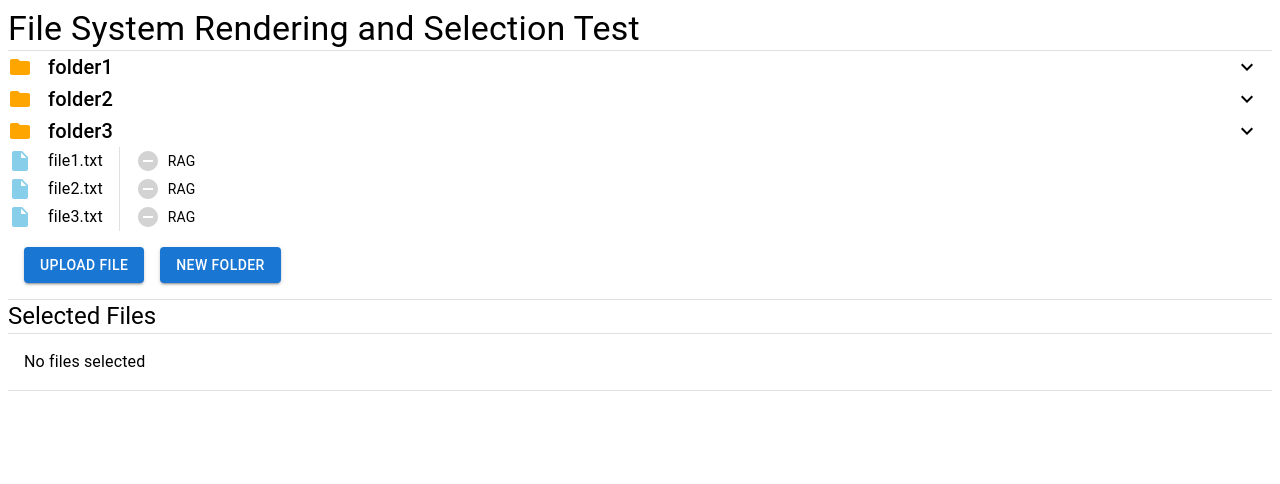
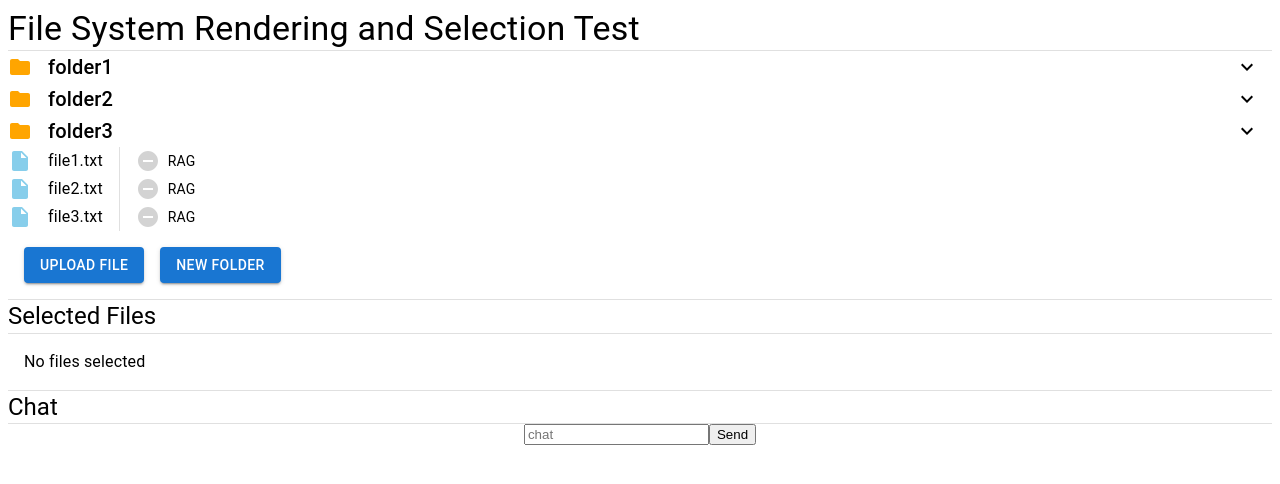
Before and after one commit to JasonKrentsel/React-FilaMental, a React (Vite) app in the folder FilaMental/: page / in a window 1280 px wide. Shown: the top 484 px of the page. Built offline with nearby package versions, Linux system fonts and the light colour scheme.

Commit message:
Basic Chat interface Implemented

```diff
--- a/FilaMental/src/App.tsx
+++ b/FilaMental/src/App.tsx
@@ -4,6 +4,7 @@ import useFiles, { File } from "./hooks/useFiles";
 import { useState } from "react";
 import FileUpload from "./components/file-system/FileUpload";
 import NewFolder from "./components/file-system/NewFolder";
+import ChatInterface, { ChatMessage } from "./components/chat/ChatInterface";
 
 function App() {
 	// Handle getting the files from the server
@@ -43,6 +44,12 @@ function App() {
 		}
 
 		setSelectedFiles(newSelectedFiles);
+	};
+
+	//temporary chat submit function
+	//TODO: implement chat submission, including file context
+	const handleChatSubmit = (chatHistory: ChatMessage[]) => {
+		console.log(chatHistory);
 	};
 
 	return (
@@ -92,6 +99,9 @@ function App() {
 				)}
 			</List>
 			<Divider />
+			<Typography variant='h5'>Chat</Typography>
+			<Divider />
+			<ChatInterface handleChatSubmit={handleChatSubmit} />
 		</>
 	);
 }
--- /dev/null
+++ b/FilaMental/src/components/chat/ChatHistoryDisplay.tsx
@@ -0,0 +1,37 @@
+import { Box, Grid } from "@mui/material";
+import { ChatMessage } from "./ChatInterface";
+import ChatMessageCard from "./ChatMessageCard";
+
+interface ChatHistoryDisplayProps {
+	chatHistory: ChatMessage[];
+}
+
+const ChatHistoryDisplay = ({ chatHistory }: ChatHistoryDisplayProps) => {
+	return (
+		<Box width='100%'>
+			{chatHistory.map((message, index) => {
+				if (message.role === "user") {
+					return (
+						<Grid container key={index}>
+							<Grid item xs={6} />
+							<Grid item xs={6} padding={2}>
+								<ChatMessageCard message={message} />
+							</Grid>
+						</Grid>
+					);
+				} else {
+					return (
+						<Grid container key={index}>
+							<Grid item xs={6} padding={2}>
+								<ChatMessageCard message={message} />
+							</Grid>
+							<Grid item xs={6} />
+						</Grid>
+					);
+				}
+			})}
+		</Box>
+	);
+};
+
+export default ChatHistoryDisplay;
--- /dev/null
+++ b/FilaMental/src/components/chat/ChatInterface.tsx
@@ -0,0 +1,37 @@
+import { Stack } from "@mui/material";
+import ChatHistoryDisplay from "./ChatHistoryDisplay";
+import QueryBar from "./QueryBar";
+import { useState } from "react";
+
+export interface ChatMessage {
+	role: string;
+	content: string;
+}
+
+interface ChatInterfaceProps {
+	handleChatSubmit: (chatHistory: ChatMessage[]) => void;
+}
+
+const ChatInterface = ({ handleChatSubmit }: ChatInterfaceProps) => {
+	const [chatHistory, setChatHistory] = useState<ChatMessage[]>([]);
+
+	const handleSubmit = (message: string) => {
+		setChatHistory([...chatHistory, { role: "user", content: message }]);
+		handleChatSubmit(chatHistory);
+	};
+
+	return (
+		<>
+			<Stack
+				direction='column'
+				spacing={2}
+				width='100%'
+				alignItems='center'>
+				<QueryBar handleSubmit={handleSubmit} />
+				<ChatHistoryDisplay chatHistory={chatHistory} />
+			</Stack>
+		</>
+	);
+};
+
+export default ChatInterface;
--- /dev/null
+++ b/FilaMental/src/components/chat/ChatMessageCard.tsx
@@ -0,0 +1,33 @@
+import { Card, CardContent, Divider, Stack, Typography } from "@mui/material";
+import { ChatMessage } from "./ChatInterface";
+import PersonIcon from "@mui/icons-material/Person";
+import SmartToyIcon from "@mui/icons-material/SmartToy";
+
+interface ChatMessageCardProps {
+	message: ChatMessage;
+}
+
+const ChatMessageCard = ({ message }: ChatMessageCardProps) => {
+	return (
+		<Card>
+			<CardContent>
+				<Stack
+					direction='row'
+					display='flex'
+					alignItems='center'
+					spacing={1}>
+					{message.role === "user" ? (
+						<PersonIcon fontSize='small' />
+					) : (
+						<SmartToyIcon fontSize='small' />
+					)}
+					<Typography variant='caption'>{message.role}</Typography>
+				</Stack>
+				<Divider />
+				<Typography variant='body1'>{message.content}</Typography>
+			</CardContent>
+		</Card>
+	);
+};
+
+export default ChatMessageCard;
--- /dev/null
+++ b/FilaMental/src/components/chat/QueryBar.tsx
@@ -0,0 +1,27 @@
+import { useState } from "react";
+
+interface QueryBarProps {
+	handleSubmit: (message: string) => void;
+}
+
+const QueryBar = ({ handleSubmit }: QueryBarProps) => {
+	const [message, setMessage] = useState("");
+
+	return (
+		<form
+			onSubmit={(e) => {
+				e.preventDefault();
+				handleSubmit(message);
+			}}>
+			<input
+				type='text'
+				placeholder='chat'
+				value={message}
+				onChange={(e) => setMessage(e.target.value)}
+			/>
+			<button type='submit'>Send</button>
+		</form>
+	);
+};
+
+export default QueryBar;
```
